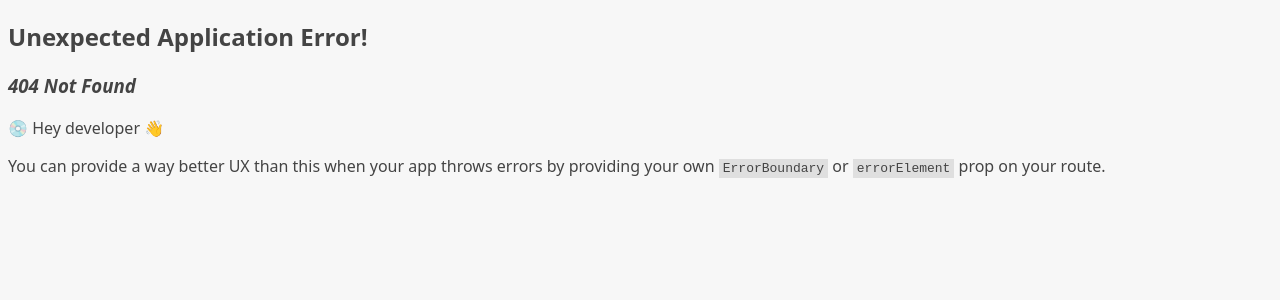
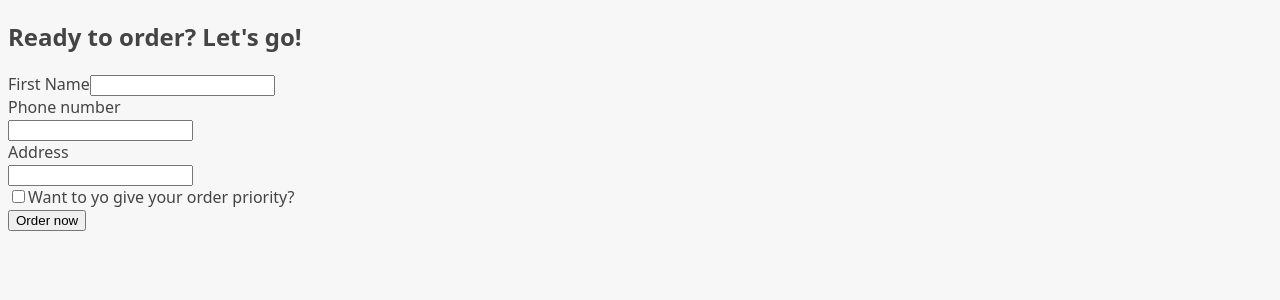
Before and after one commit to Kavin-crew/react-course-exercises, a React (Vite) app in the folder 16-fast-react-pizza/: page /order/new in a window 1280 px wide. Before the commit this address had no page. Shown: the top 300 px of the page. Built offline with nearby package versions, Linux system fonts and the light colour scheme.

Commit message:
fixed error on eslint

```diff
--- a/16-fast-react-pizza/src/App.jsx
+++ b/16-fast-react-pizza/src/App.jsx
@@ -20,11 +20,15 @@ const router = createBrowserRouter([
         element: <Cart />,
     },
     {
-        path: '/createorder',
+        path: '/order/new',
         element: <CreateOrder />,
     },
     {
         path: '/order',
+        element: <Order />,
+    },
+    {
+        path: '/order/:orderId',
         element: <Order />,
     },
 ]);
--- a/16-fast-react-pizza/src/features/order/CreateOrder.jsx
+++ b/16-fast-react-pizza/src/features/order/CreateOrder.jsx
@@ -1,3 +1,4 @@
+/*eslint no-unused-vars: "warn"*/
 import { useState } from 'react';
 
 // https://uibakery.io/regex-library/phone-number
@@ -33,7 +34,7 @@ function CreateOrder() {
 
     return (
         <div>
-            <h2>Ready to order? Let's go!</h2>
+            <h2>Ready to order? Let&apos;s go!</h2>
 
             <form>
                 <div>
```
Also changed, not shown: 16-fast-react-pizza/.eslintrc.cjs.
